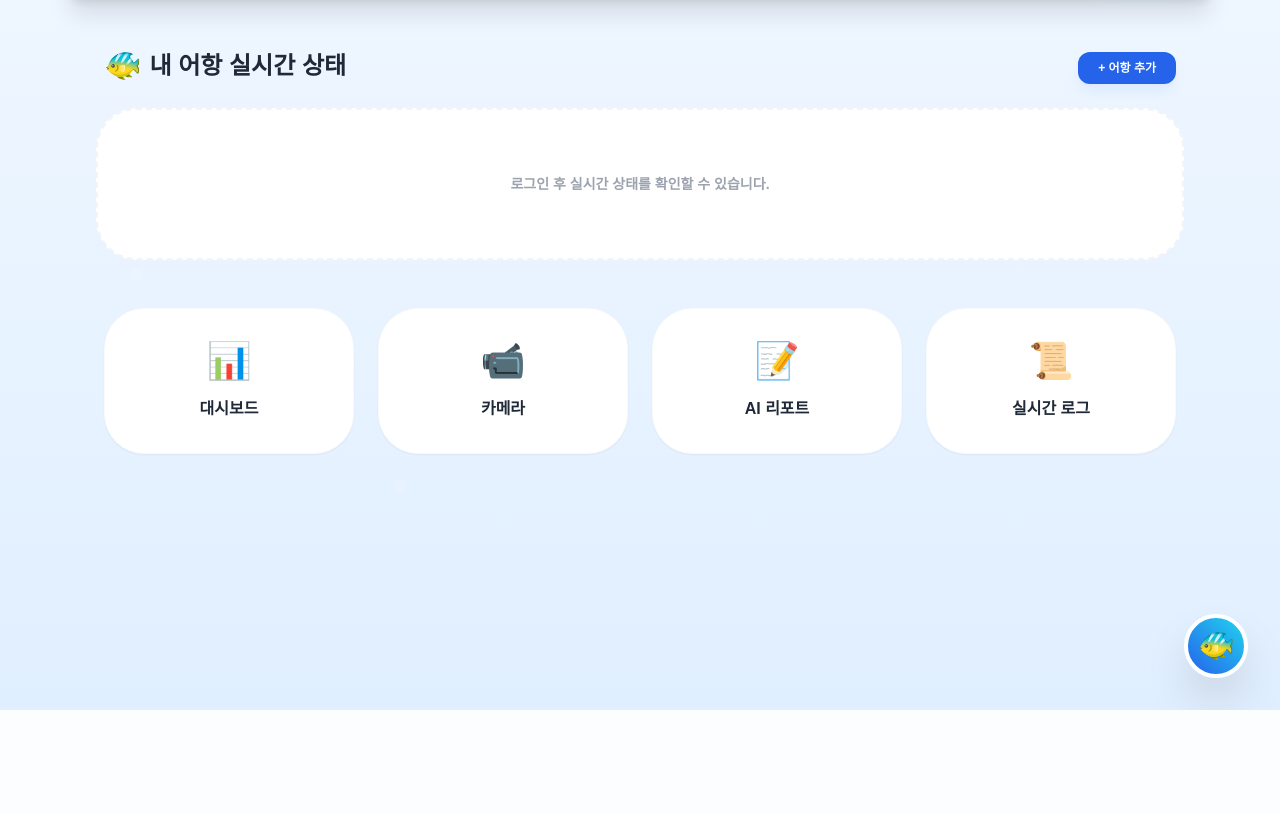
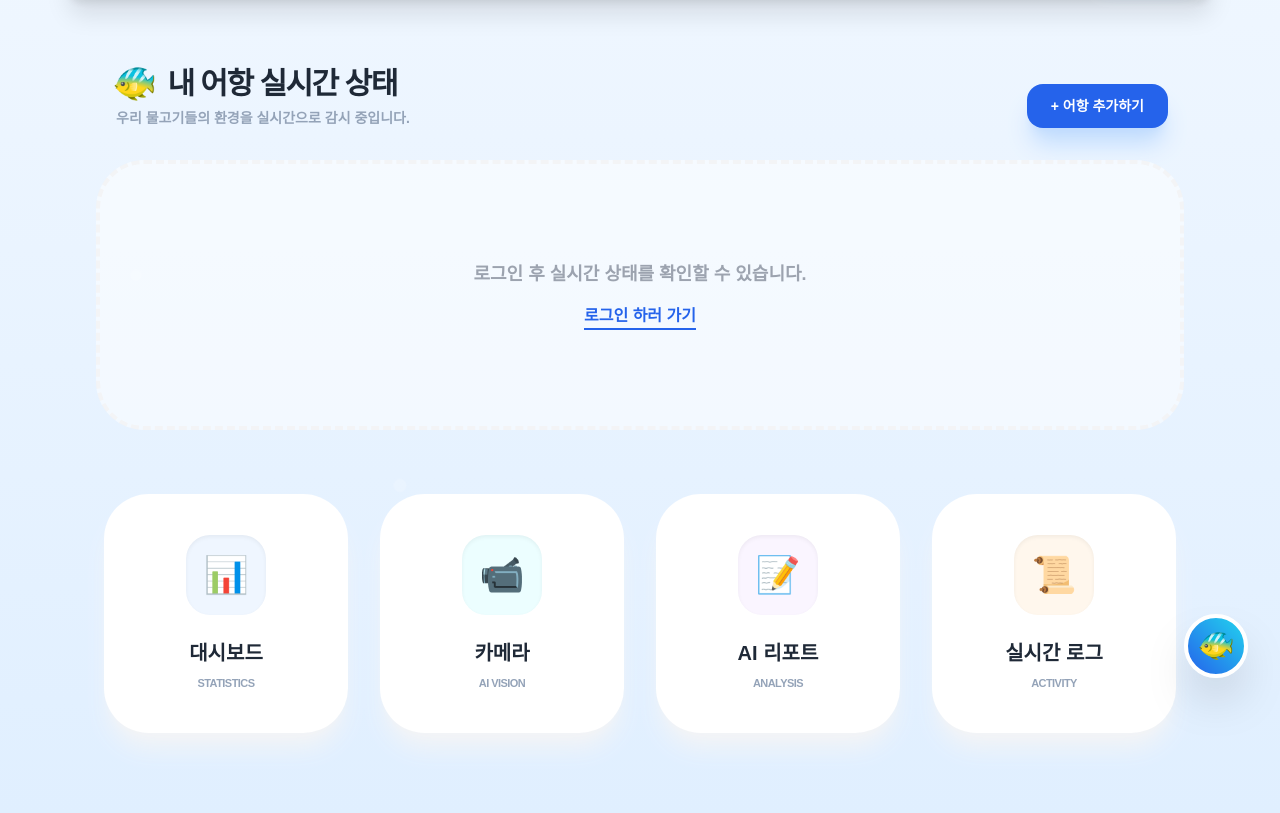
Before and after one commit to rkdwjdwns/aquarium-helper, a Django app: page / in a window 1280 px wide. Shown: the part 90-903 px from the top of the page. Before the commit the page ends 800 px from the top, so only its background shows below. Run offline with Django 5.2, Linux system fonts and the light colour scheme; some libraries are stand-ins or nearby versions; some web fonts are replaced.

Commit message:
메인 화면 버튼 및 카드 디자인 대폭 확대

```diff
--- a/templates/core/index.html
+++ b/templates/core/index.html
@@ -1,64 +1,87 @@
 {% extends 'base.html' %}
 
 {% block content %}
-<div class="py-6 max-w-7xl mx-auto px-4">
-    <div class="mb-12">
-        <div class="flex justify-between items-end mb-6 px-2">
-            <h2 class="text-2xl font-black text-gray-800 flex items-center">
-                <span class="mr-2 text-3xl">🐠</span> 내 어항 실시간 상태
-            </h2>
-            <a href="{% url 'monitoring:add_tank' %}" class="bg-blue-600 text-white px-5 py-2 rounded-xl font-bold shadow-lg shadow-blue-100 hover:bg-blue-700 transition-all text-xs">+ 어항 추가</a>
+<div class="py-10 max-w-7xl mx-auto px-4">
+    <div class="mb-16">
+        <div class="flex justify-between items-end mb-8 px-4">
+            <div>
+                <h2 class="text-3xl font-black text-gray-800 flex items-center tracking-tighter">
+                    <span class="mr-3 text-4xl">🐠</span> 내 어항 실시간 상태
+                </h2>
+                <p class="text-slate-400 font-bold text-sm mt-1 ml-1">우리 물고기들의 환경을 실시간으로 감시 중입니다.</p>
+            </div>
+            <a href="{% url 'monitoring:add_tank' %}" class="bg-blue-600 text-white px-6 py-3 rounded-2xl font-black shadow-xl shadow-blue-200 hover:bg-blue-700 hover:scale-105 transition-all text-sm">
+                + 어항 추가하기
+            </a>
         </div>
 
-        <div class="grid grid-cols-1 md:grid-cols-2 gap-6">
+        <div class="grid grid-cols-1 md:grid-cols-2 gap-8">
             {% if user.is_authenticated %}
                 {% for tank in user.tanks.all %}
-                <div class="bg-white p-8 rounded-[2.5rem] shadow-xl shadow-gray-200/40 border border-gray-50 hover:border-blue-200 transition-all group">
-                    <div class="flex justify-between items-start mb-6">
-                        <h3 class="font-black text-2xl text-gray-800 group-hover:text-blue-600 transition-colors">{{ tank.name }}</h3>
-                        <span class="text-3xl">🐟</span>
+                <div class="bg-white p-10 rounded-[3rem] shadow-2xl shadow-gray-200/50 border border-white hover:border-blue-300 transition-all group relative overflow-hidden">
+                    <div class="absolute -right-4 -top-4 text-9xl opacity-[0.03] group-hover:rotate-12 transition-transform">🐟</div>
+
+                    <div class="flex justify-between items-start mb-8 relative z-10">
+                        <div>
+                            <span class="bg-blue-100 text-blue-600 text-[10px] font-black px-3 py-1 rounded-full uppercase tracking-widest mb-2 inline-block">Live Monitoring</span>
+                            <h3 class="font-black text-3xl text-gray-800 group-hover:text-blue-600 transition-colors">{{ tank.name }}</h3>
+                        </div>
+                        <span class="text-5xl drop-shadow-md">🐟</span>
                     </div>
 
-                    <div class="grid grid-cols-2 gap-4 text-center">
-                        <div class="bg-blue-50/50 p-6 rounded-[2rem] border border-blue-50">
-                            <span class="block text-[10px] text-blue-400 font-black mb-1 uppercase tracking-widest">Temperature</span>
-                            <span class="text-3xl font-black text-blue-700">{{ tank.readings.last.temperature|default:"--" }}<span class="text-lg ml-0.5">°C</span></span>
+                    <div class="grid grid-cols-2 gap-6 text-center relative z-10">
+                        <div class="bg-gradient-to-b from-blue-50/50 to-white p-8 rounded-[2.5rem] border border-blue-50 shadow-inner">
+                            <span class="block text-[11px] text-blue-400 font-black mb-2 uppercase tracking-widest">Temperature</span>
+                            <span class="text-4xl font-black text-blue-700 tracking-tighter">
+                                {{ tank.readings.last.temperature|default:"--" }}<span class="text-xl ml-1">°C</span>
+                            </span>
                         </div>
-                        <div class="bg-indigo-50/50 p-6 rounded-[2rem] border border-indigo-50">
-                            <span class="block text-[10px] text-indigo-400 font-black mb-1 uppercase tracking-widest">pH Level</span>
-                            <span class="text-3xl font-black text-indigo-700">{{ tank.readings.last.ph|default:"--" }}</span>
+                        <div class="bg-gradient-to-b from-indigo-50/50 to-white p-8 rounded-[2.5rem] border border-indigo-50 shadow-inner">
+                            <span class="block text-[11px] text-indigo-400 font-black mb-2 uppercase tracking-widest">pH Level</span>
+                            <span class="text-4xl font-black text-indigo-700 tracking-tighter">
+                                {{ tank.readings.last.ph|default:"--" }}
+                            </span>
                         </div>
                     </div>
                 </div>
                 {% empty %}
-                <div class="col-span-full py-16 bg-white border-2 border-dashed border-gray-100 rounded-[2.5rem] text-center">
-                    <p class="text-gray-400 font-bold text-sm">등록된 어항이 없습니다.</p>
+                <div class="col-span-full py-24 bg-white/50 backdrop-blur-md border-4 border-dashed border-gray-100 rounded-[3rem] text-center">
+                    <div class="text-6xl mb-4">🌊</div>
+                    <p class="text-gray-400 font-black text-lg">등록된 어항이 없습니다.<br><span class="text-sm font-medium">새로운 어항을 추가해 보세요!</span></p>
                 </div>
                 {% endfor %}
             {% else %}
-                <div class="col-span-full py-16 bg-white border-2 border-dashed border-gray-100 rounded-[2.5rem] text-center">
-                    <p class="text-gray-400 font-bold text-sm">로그인 후 실시간 상태를 확인할 수 있습니다.</p>
+                <div class="col-span-full py-24 bg-white/50 border-4 border-dashed border-gray-100 rounded-[3rem] text-center">
+                    <p class="text-gray-400 font-black text-lg">로그인 후 실시간 상태를 확인할 수 있습니다.</p>
+                    <a href="{% url 'accounts:login' %}" class="mt-4 inline-block text-blue-600 font-bold border-b-2 border-blue-600">로그인 하러 가기</a>
                 </div>
             {% endif %}
         </div>
     </div>
 
-    <div class="grid grid-cols-2 md:grid-cols-4 gap-6 px-2">
-        <a href="{% url 'monitoring:dashboard' %}" class="p-8 bg-white rounded-[2.5rem] shadow-sm border border-gray-50 hover:border-blue-200 hover:shadow-xl transition-all text-center group">
-            <div class="text-4xl mb-4 group-hover:scale-110 transition">📊</div>
-            <h3 class="font-black text-gray-800">대시보드</h3>
+    <div class="grid grid-cols-2 md:grid-cols-4 gap-8 px-2">
+        <a href="{% url 'monitoring:dashboard' %}" class="p-10 bg-white rounded-[2.8rem] shadow-xl shadow-gray-100 border border-transparent hover:border-blue-200 hover:shadow-blue-100 hover:-translate-y-2 transition-all text-center group">
+            <div class="w-20 h-20 bg-blue-50 rounded-3xl flex items-center justify-center text-4xl mx-auto mb-6 group-hover:scale-110 transition-transform shadow-inner">📊</div>
+            <h3 class="font-black text-xl text-gray-800">대시보드</h3>
+            <p class="text-[11px] text-slate-400 mt-2 font-bold uppercase tracking-tighter">Statistics</p>
         </a>
-        <a href="{% url 'monitoring:camera_view' %}" class="p-8 bg-white rounded-[2.5rem] shadow-sm border border-gray-50 hover:border-blue-200 hover:shadow-xl transition-all text-center group">
-            <div class="text-4xl mb-4 group-hover:scale-110 transition">📹</div>
-            <h3 class="font-black text-gray-800">카메라</h3>
+
+        <a href="{% url 'monitoring:camera_view' %}" class="p-10 bg-white rounded-[2.8rem] shadow-xl shadow-gray-100 border border-transparent hover:border-cyan-200 hover:shadow-cyan-100 hover:-translate-y-2 transition-all text-center group">
+            <div class="w-20 h-20 bg-cyan-50 rounded-3xl flex items-center justify-center text-4xl mx-auto mb-6 group-hover:scale-110 transition-transform shadow-inner">📹</div>
+            <h3 class="font-black text-xl text-gray-800">카메라</h3>
+            <p class="text-[11px] text-slate-400 mt-2 font-bold uppercase tracking-tighter">AI Vision</p>
         </a>
-        <a href="{% url 'reports:report_list' %}" class="p-8 bg-white rounded-[2.5rem] shadow-sm border border-gray-50 hover:border-blue-200 hover:shadow-xl transition-all text-center group">
-            <div class="text-4xl mb-4 group-hover:scale-110 transition">📝</div>
-            <h3 class="font-black text-gray-800">AI 리포트</h3>
+
+        <a href="{% url 'reports:report_list' %}" class="p-10 bg-white rounded-[2.8rem] shadow-xl shadow-gray-100 border border-transparent hover:border-purple-200 hover:shadow-purple-100 hover:-translate-y-2 transition-all text-center group">
+            <div class="w-20 h-20 bg-purple-50 rounded-3xl flex items-center justify-center text-4xl mx-auto mb-6 group-hover:scale-110 transition-transform shadow-inner">📝</div>
+            <h3 class="font-black text-xl text-gray-800">AI 리포트</h3>
+            <p class="text-[11px] text-slate-400 mt-2 font-bold uppercase tracking-tighter">Analysis</p>
         </a>
-        <a href="{% url 'monitoring:logs' %}" class="p-8 bg-white rounded-[2.5rem] shadow-sm border border-gray-50 hover:border-blue-200 hover:shadow-xl transition-all text-center group">
-            <div class="text-4xl mb-4 group-hover:scale-110 transition">📜</div>
-            <h3 class="font-black text-gray-800">실시간 로그</h3>
+
+        <a href="{% url 'monitoring:logs' %}" class="p-10 bg-white rounded-[2.8rem] shadow-xl shadow-gray-100 border border-transparent hover:border-orange-200 hover:shadow-orange-100 hover:-translate-y-2 transition-all text-center group">
+            <div class="w-20 h-20 bg-orange-50 rounded-3xl flex items-center justify-center text-4xl mx-auto mb-6 group-hover:scale-110 transition-transform shadow-inner">📜</div>
+            <h3 class="font-black text-xl text-gray-800">실시간 로그</h3>
+            <p class="text-[11px] text-slate-400 mt-2 font-bold uppercase tracking-tighter">Activity</p>
         </a>
     </div>
 </div>
```
